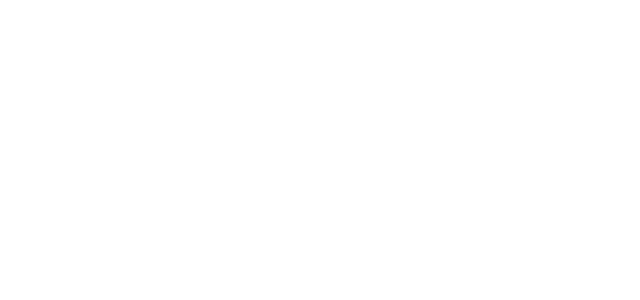
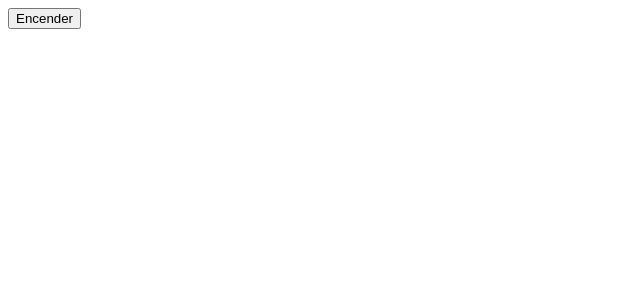
Before and after one commit to vidasanta/hola-mundo-3, a React (Vite) app: page /pantalla11 in a window 1280 px wide. Before the commit this address had no page. Shown: the top 300 px of the page, without its empty margins (0-640 px from the left). Built offline with nearby package versions, Linux system fonts and the light colour scheme.

Commit message:
BotonToogle

```diff
--- a/src/App.jsx
+++ b/src/App.jsx
@@ -16,6 +16,7 @@
 import {ImageZoom } from './ImageZoom'
 import { TextoVerdeRojo } from './TextoVerdeRojo'
 import { CuadroTexto } from './CuadroTexto'
+import { BotonToogle } from './BotonToogle'
 //const datito = true   si usamos esto tendriamos que hacer :  <Route path="/pantalla9" element={<TextoVerdeRojo datito={datito } />} />
 const datito2 = false
 
@@ -47,6 +48,7 @@
           <Route path="/pantalla8" element={<ImageZoom src="https://wallpapers.com/images/high/4k-blue-minimalist-deer-5fc2dalaakntatt7.jpg" scale={1.5} />} />
           <Route path="/pantalla9" element={<TextoVerdeRojo datito={false} />} />
           <Route path="/pantalla10" element={<CuadroTexto señal={datito2} />} />
+          <Route path="/pantalla11" element={<BotonToogle />} />
         </Routes>
       </Router>
     </main>
--- /dev/null
+++ b/src/BotonToogle.jsx
@@ -0,0 +1,17 @@
+import React, { useState } from 'react';
+
+export const BotonToogle = () => {
+  const [isOn, setIsOn] = useState(false);
+
+  const handleToggle = () => {
+    setIsOn(!isOn);
+  };
+
+  return (
+    <div>
+      <button onClick={handleToggle}>
+        {isOn ? 'Apagar' : 'Encender'}
+      </button>
+    </div>
+  );
+}
```
